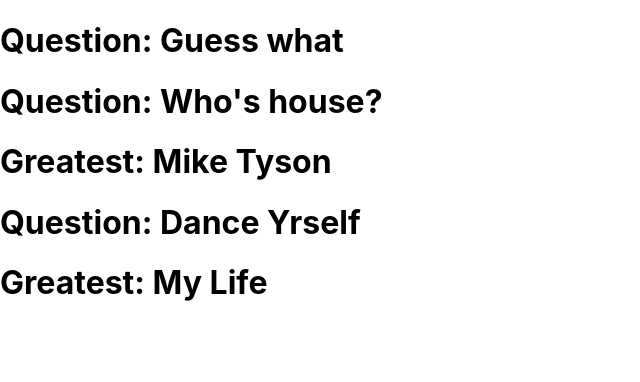
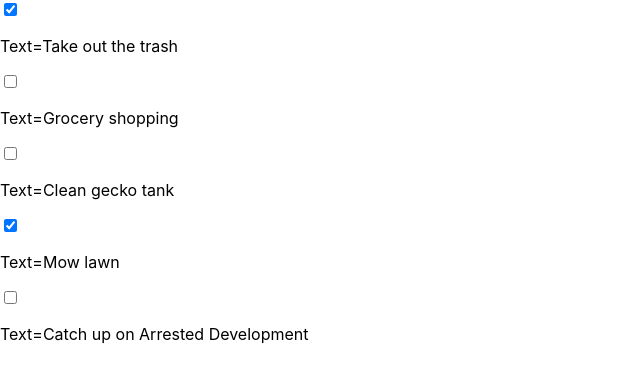
Before and after one commit to jbcastro/scriba-practice, a React (Create React App) app: page / in a window 1280 px wide. Shown: the top 382 px of the page, without its empty margins (0-640 px from the left). Built offline with nearby package versions, Linux system fonts and the light colour scheme.

Commit message:
2:03 in video, got the todo list working

```diff
--- a/src/App.js
+++ b/src/App.js
@@ -1,32 +1,66 @@
-import React from "react";
-// import Todo from "./componets/Todo";
-// import DateTime from "./componets/DateTime";
-// import JokeCard from "./componets/JokeCard";
-import Joke from "./componets/Joke";
+import React from "react"
+import TodoItem from "./TodoItem"
+import TodosData from "./TodosData"
+
+
+class App extends React.Component {
+  render() {
+    const todoItems = TodosData.map(item => (
+      <TodoItem key={item.id} todo={item} />
+    ))
+    return (
+      <div>{todoItems}</div>
+    )
+  }
+}
+
+
+// class App extends React.Component {
+//   yourMethod() {
+
+//   }
+//   render() {
+//     this.yourMethod()
+
+//     return (
+//       <div>Yo</div>
+//     )
+//   }
+// }
+
 // function App() {
+//   const todoItems = TodosData.map(item => (
+//     <TodoItem key={item.id} todo={item} />
+//   ))
+//   return (<div className="todo-list">
+//     {todoItems}
+//   </div>
+//   )
+// }
+
+
+
+export default App
+
+
+
+
+
+
+// import React from "react";
+// import JokesData from "./componets/JokesData";
+// import Joke from "./componets/Joke";
+
+
+// function App() {
+//   const jokeComponents =
+//     JokesData.map(joke => <Joke key={joke.id}
+//       question={joke.question} punchline={joke.punchline} />)
+
 //   return (
 //     <div>
-//       <DateTime />
-//       <Todo />
-//       <Todo />
-//       <Todo />
-//       <Todo />
-//       <Todo />s
+//       {jokeComponents}
 //     </div>
 //   );
 // }
-
-function App() {
-  // const nums = [1, 2, 3, 4, 5, 6, 7, 8, 9, 10]
-  // const double = nums.map(function (num) {
-  //   return num * 2;
-  // })
-  // console.log(double);
-
-  return (
-    <div>
-      <Joke />
-    </div>
-  );
-}
-export default App;
+// export default App;
--- /dev/null
+++ b/src/TodoItem.js
@@ -0,0 +1,14 @@
+import React from "react"
+import TodosData from "./TodosData"
+
+function TodoItem(props) {
+
+    return (
+        <div className="todo-item">
+            <input type="checkbox" checked={props.todo.completed} />
+            <p>Text={props.todo.text}</p>
+        </div>
+    )
+}
+
+export default TodoItem
--- /dev/null
+++ b/src/TodosData.js
@@ -0,0 +1,29 @@
+const TodosData = [
+    {
+        id: 1,
+        text: "Take out the trash",
+        completed: true
+    },
+    {
+        id: 2,
+        text: "Grocery shopping",
+        completed: false
+    },
+    {
+        id: 3,
+        text: "Clean gecko tank",
+        completed: false
+    },
+    {
+        id: 4,
+        text: "Mow lawn",
+        completed: true
+    },
+    {
+        id: 5,
+        text: "Catch up on Arrested Development",
+        completed: false
+    }
+]
+
+export default TodosData
--- /dev/null
+++ b/src/componets/JokesData.js
@@ -0,0 +1,26 @@
+const JokesData = [
+    {
+        id: 1,
+        question: "Guess what",
+        punchline: "Chicken Butt"
+    },
+    {
+        id: 2,
+        question: "Who's house?",
+        punchline: "Run's House"
+    },
+    {
+        id: 3,
+        punchline: "Mike Tyson"
+    },
+    {
+        id: 4,
+        question: "Dance Yrself",
+        punchline: "Clean"
+    },
+    {
+        id: 5,
+        punchline: "My Life"
+    }
+]
+export default JokesData;
--- a/src/componets/joke.js
+++ b/src/componets/joke.js
@@ -1,14 +1,12 @@
 import React from "react";
 import JokeCard from "./JokeCard";
+import JokesData from "./JokesData"
 
-function Joke() {
+function Joke(props) {
   return (
-    <div className="jokes">
-      <JokeCard joke={{ question: "Guess what", punchline: "Chicken Butt" }} />
-      <JokeCard joke={{ question: "Who's house?", punchline: "Run's House" }} />
-      <JokeCard joke={{ punchline: "Mike Tyson" }} />
-      <JokeCard joke={{ question: "Dance Yrself" }} />
-      <JokeCard joke={{ punchline: "My Life" }} />
+    <div>
+      <h3 style={{ display: !props.question && "none" }}>Question: {props.question}</h3>
+      <h3 style={{ color: !props.question && "#888888" }}>Answer: {props.punchline}</h3>
     </div>
   );
 }
```
